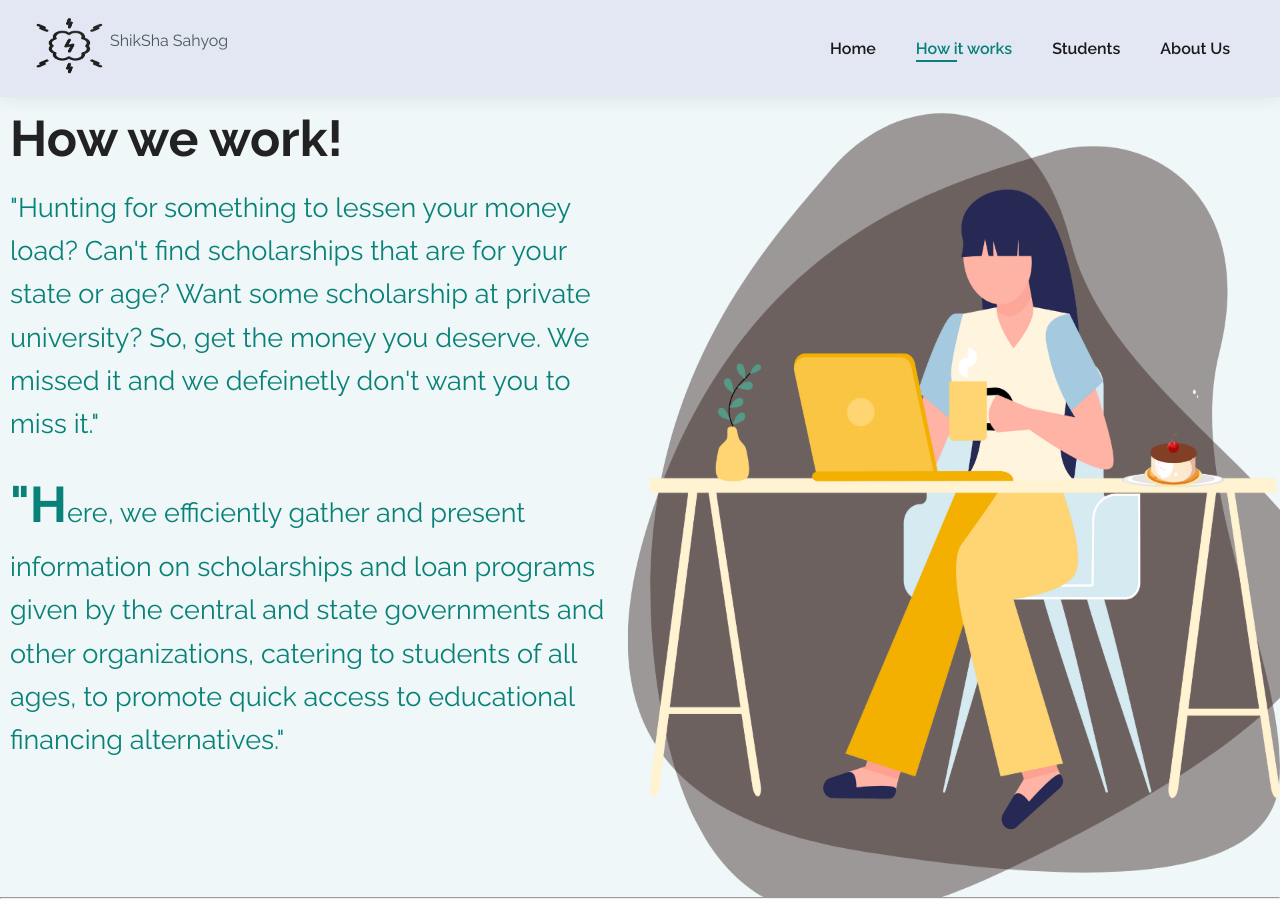
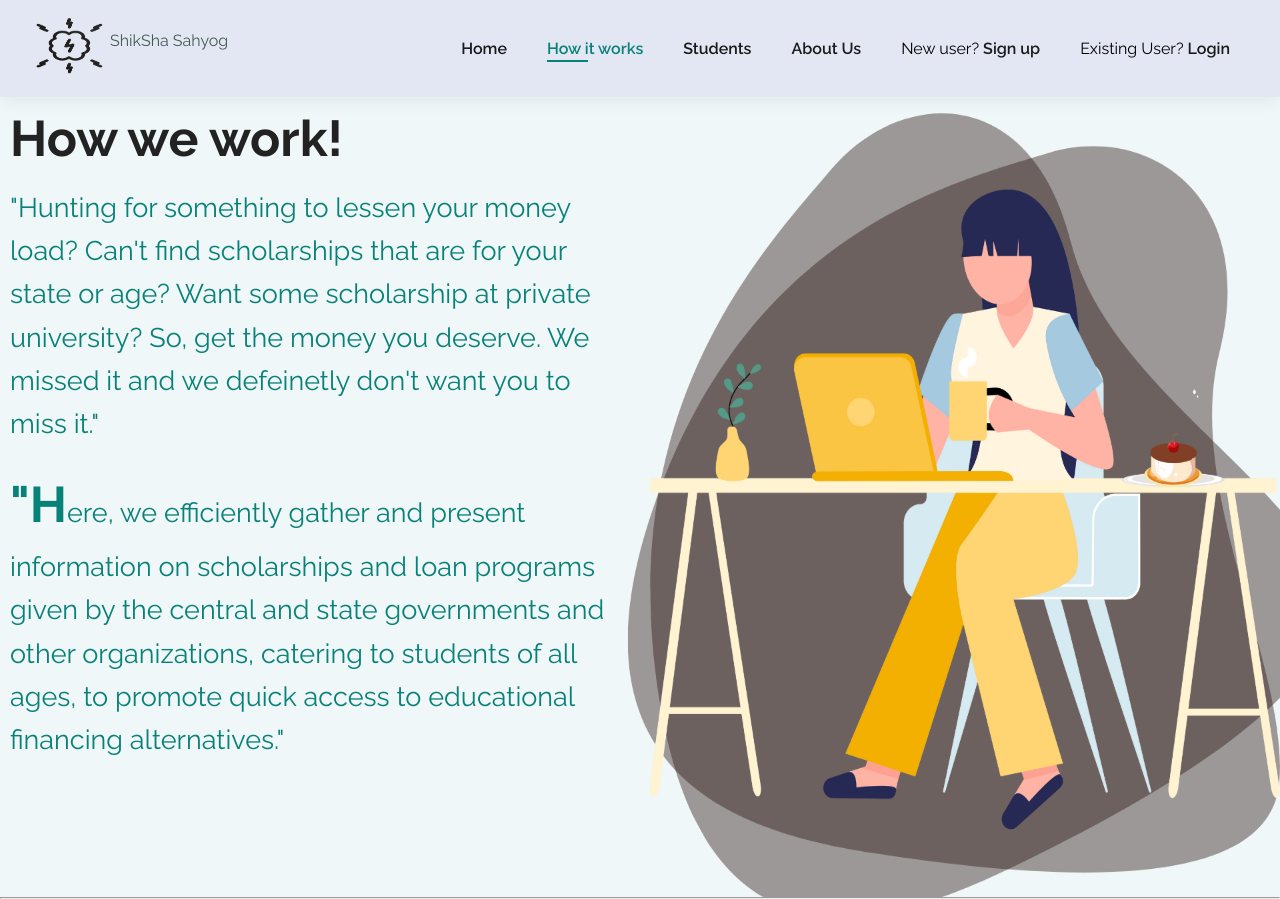
Before and after one commit to Shubhu2794/ShikshaSahyog.github.io, a plain HTML site: page HowItWorks.html in a window 1280 px wide. Shown: the top 899 px of the page. Drawn offline with Linux system fonts and the light colour scheme.

Commit message:
Update HowItWorks.html

```diff
--- a/HowItWorks.html
+++ b/HowItWorks.html
@@ -83,6 +83,8 @@
                 </div>
             </li>
             <li><a href="about.html">About Us</a></li>
+		<li>New user? <a href="signup.html"> Sign up </a></li>
+		<li>Existing User? <a href="login.html">Login </a></li>
 
         </ul>
     </div>
```
